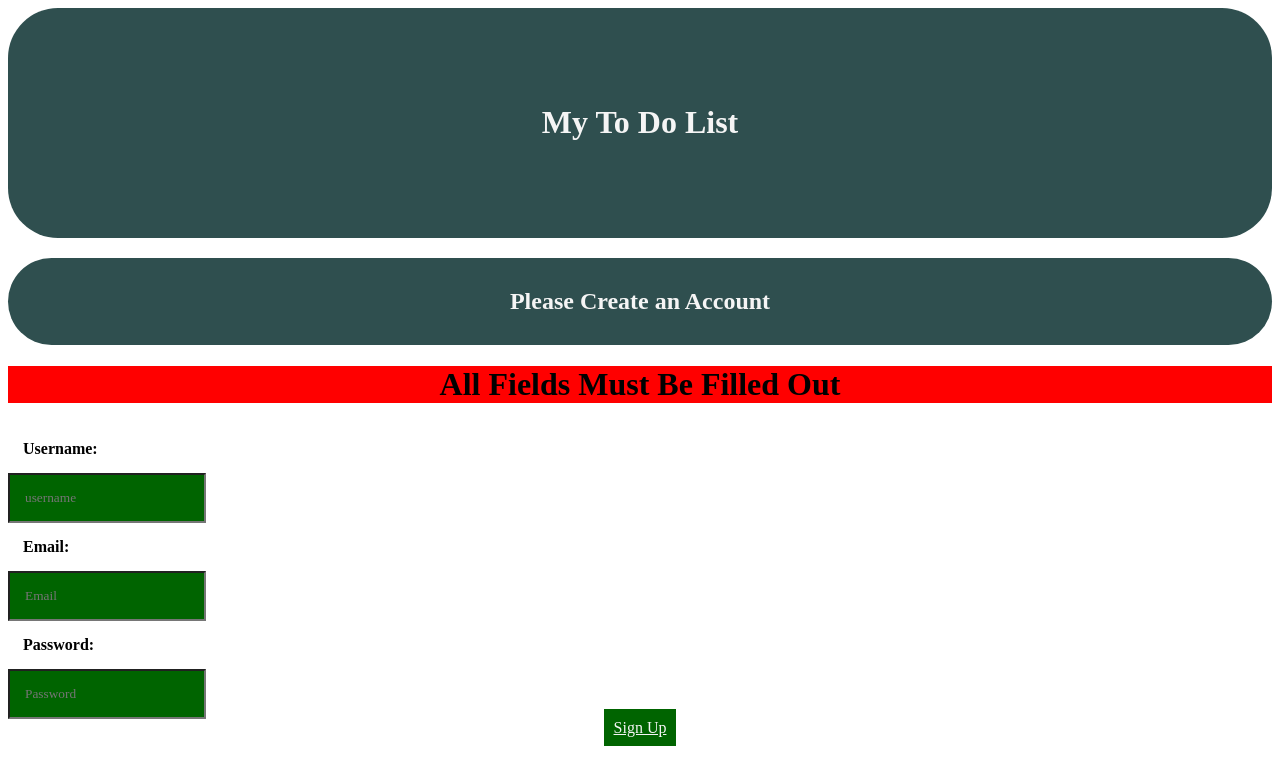
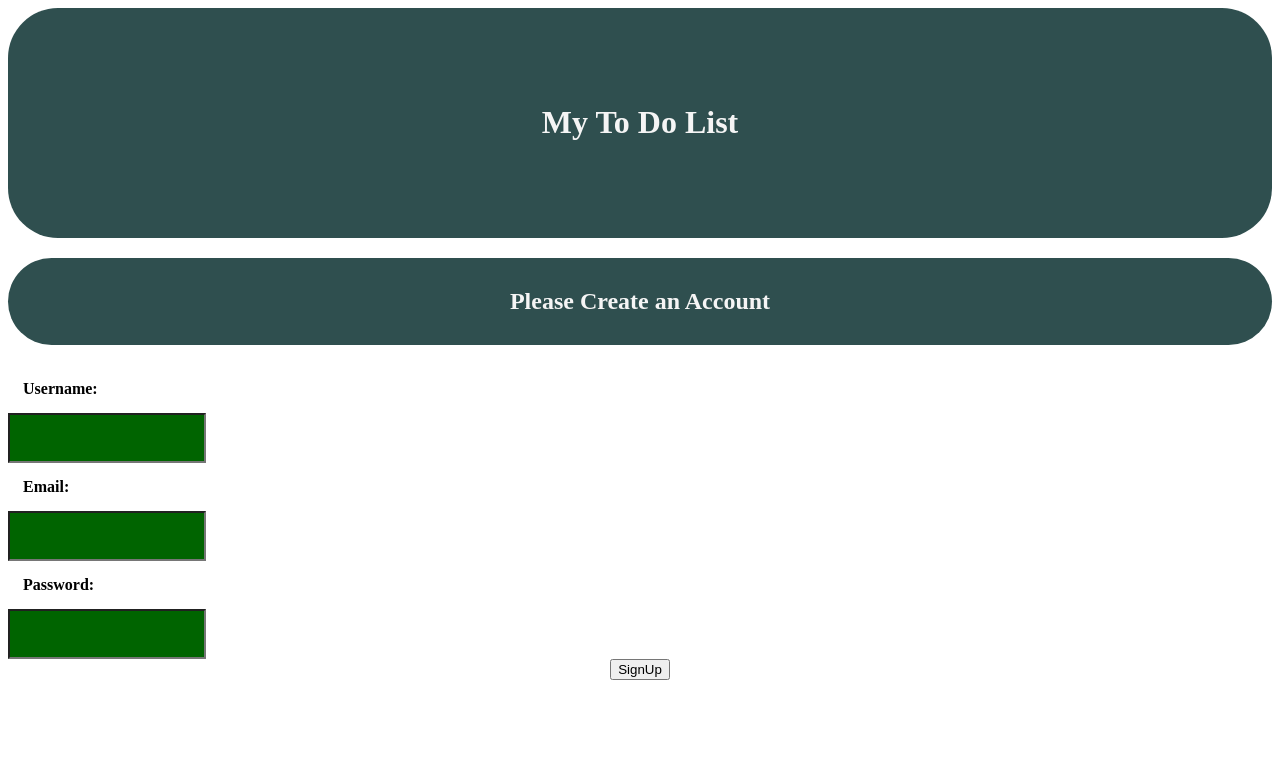
Before and after one commit to Andrej-Clarey/toDoList, a React (Create React App) app in the folder to-do-list/: page / in a window 1280 px wide. Shown: the top 784 px of the page. Built offline with nearby package versions, Linux system fonts and the light colour scheme.

Commit message:
sign up comp?

```diff
--- a/to-do-list/src/components/Header/header.css
+++ b/to-do-list/src/components/Header/header.css
@@ -5,5 +5,5 @@
   /* display: flex; */
   /* align-content: center; */
   border-radius: 50px;
-
+  font-family: copperplate;
 }
--- a/to-do-list/src/components/SignUp/SignUp.css
+++ b/to-do-list/src/components/SignUp/SignUp.css
@@ -44,4 +44,5 @@ h2{
   color: whitesmoke;
   padding: 30px;
   border-radius: 50px;
+  font-family: copperplate;
 }
--- a/to-do-list/src/components/SignUp/SignUp.js
+++ b/to-do-list/src/components/SignUp/SignUp.js
@@ -8,64 +8,71 @@ import ToDo from '../ToDo/ToDo.js'
 
 
 
+
 function SignUp() {
-  const navigate = useNavigate;
+  const navigate = useNavigate();
 
-//   const handleChange = (event) =>{
+  const [username, setUsername] = useState("");
+const [email, setEmail] = useState("");
+const [password, setPassword] = useState("");
 
-// <Link to="/todolist"></Link>
-//   }
-  const [Username, setUsername] = useState("");
-  const [Email, setEmail] = useState("");
-  const [Password, setPassword] = useState("");
 
+
+// on submit method
 const [submitted, setSubmitted] = useState(false);
 const [error, setError] = useState(false);
 
-if(Username==="" || Email==="" ||Password===""){
-  return(
-    <div>
-    <h2>Please Create an Account</h2>
-    <h1 className="error">All Fields Must Be Filled Out</h1>
-    <form>
-      <label>Username: </label>
-      <input type="text" placeholder="username" />
-    </form>
-    <form>
-      <label>Email: </label>
-      <input type="email" placeholder="Email"/>
-    </form>
-    <form>
-      <label>Password: </label>
-      <input type="password" placeholder="Password"/>
-    </form>
-    {/* <button onClick={handleChange}>Sign Up</button> */}
-    <Link to="/todo" className="button">Sign Up</Link>
-  </div>
 
-  )
-}else{
 
-  return (
-    <div>
-      <h2>Please Create an Account</h2>
-      <form>
-        <label>Username: </label>
-        <input type="text" placeholder="username" />
-      </form>
-      <form>
-        <label>Email: </label>
-        <input type="text" placeholder="Email"/>
-      </form>
-      <form>
-        <label>Password: </label>
-        <input type="text" placeholder="Password"/>
-      </form>
-      {/* <button onClick={handleChange}>Sign Up</button> */}
-      <Link to="/todo" className="button">Sign Up</Link>
-    </div>
-  )
- }
+
+
+
+  const handleNameChange = (event) =>{
+    setUsername(event.target.value)
+  }
+  const handleEmailChange = (event) =>{
+    setEmail(event.target.value)
+  }
+  const handlePasswordChange = (event) =>{
+    setPassword(event.target.value)
+  }
+
+  const handleSignUp = (e) => {
+
+    e.preventDefault();
+    navigate('/todo')
+
+  }
+
+
+
+
+return(
+<div>
+<h2>Please Create an Account</h2>
+
+<form onSubmit={handleSignUp}>
+  <label htmlFor="username">Username: </label>
+  <input type="text" name="username" required value={username} onChange={handleNameChange} />
+
+  <label htmlFor="email">Email: </label>
+  <input type="email" name="email" value={email} required onChange={handleEmailChange}/>
+
+  <label htmlFor="password">Password: </label>
+  <input type="password" name="password" value={password} onChange={handlePasswordChange} required/>
+
+{/*
+  <Link to="/todo" className="button" >Sign Up</Link> */}
+
+  <button type="submit" > SignUp</button>
+
+
+</form>
+
+</div>)
+
+
+
 }
 
 export default SignUp
--- a/to-do-list/src/components/ToDo/ToDo.css
+++ b/to-do-list/src/components/ToDo/ToDo.css
@@ -0,0 +1,6 @@
+.done{
+  background-color: rebeccapurple;
+  border-radius: 50px;
+  color: darkorange;
+padding: 30px;
+}
--- a/to-do-list/src/components/ToDo/ToDo.js
+++ b/to-do-list/src/components/ToDo/ToDo.js
@@ -1,9 +1,10 @@
 import ToDoForm from './ToDoForm';
+import './ToDo.css';
 
 function ToDo(){
   return(
     <div>
-      <h1>Why haven't you done this yet?</h1>
+      <h1 className="done">Why haven't you done this yet?</h1>
       <ToDoForm/>
     </div>
   )
--- a/to-do-list/src/components/ToDo/ToDoForm.js
+++ b/to-do-list/src/components/ToDo/ToDoForm.js
@@ -1,4 +1,5 @@
 import { useState } from 'react';
+import './ToDo.css';
 
 function ToDoForm(){
   const [stuff, setstuff] = useState("");
```
